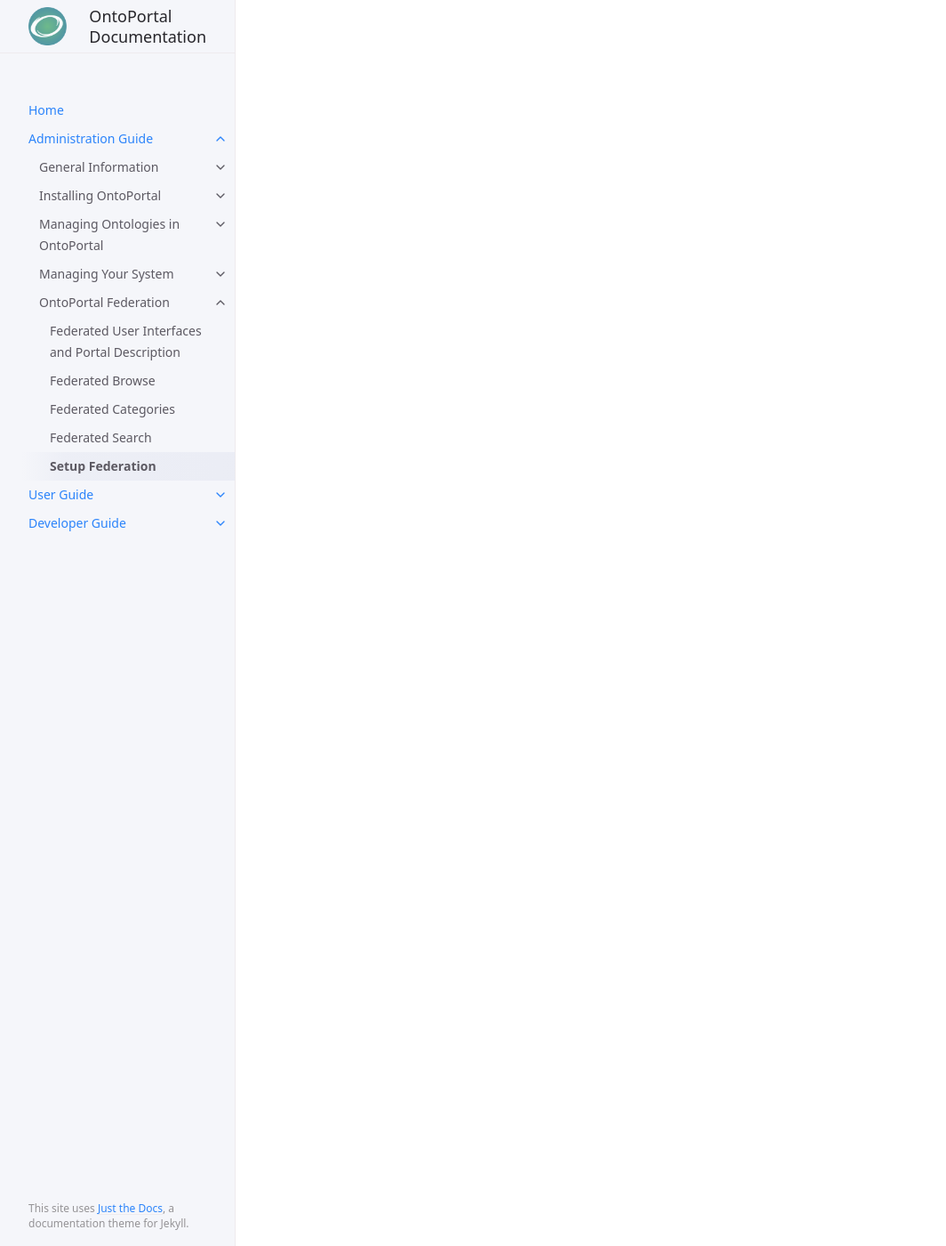
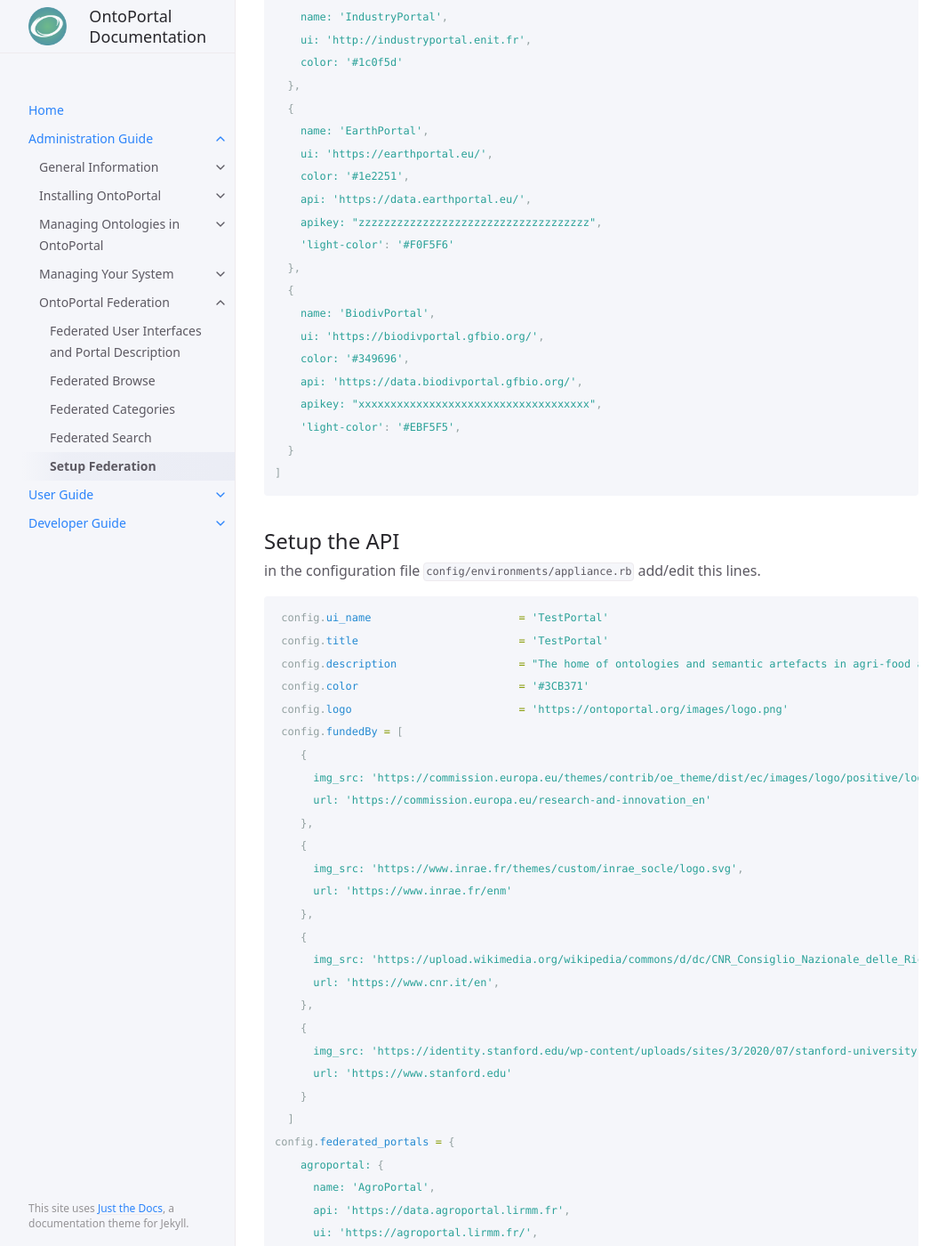
Before and after one commit to ontoportal/documentation, a Jekyll site: the page built from docs/administration-guide/federation/setup_federation.md, in a window 1280 px wide and 1400 px high, scrolled down 2665 px. Shown: the whole window at 89% size, without its empty margins (107-1171 px from the left). Built offline with Jekyll 4.4.1, drawn with Linux system fonts in a browser that asks for light colours; some of the changed text lies outside the part shown.

Commit message:
finalize the migration of the setup federation from local AgroPortal doc

````diff
--- a/docs/administration-guide/federation/setup_federation.md
+++ b/docs/administration-guide/federation/setup_federation.md
@@ -1,15 +1,23 @@
 ---
 title: Setup Federation
 layout: default
-summary: Differents things to setup to start consuming content from other portals
+summary: Different things to setup to start consuming content from other portals
 status: Preliminary
-nav_order: 4
+nav_order: 5
 parent: OntoPortal Federation
 grand_parent: Administration Guide
 permalink: /administration/federation/setup_federation
 ---
 
 # Setup Federation
+## Context
+GitHub tags: v3.0.0, v3.0.1, v3.0.2
+
+This major release brings the federation feature to OntoPortal, enabling users to browse ontologies and search for classes and concepts across multiple federated portals. This is a joint release with EcoPortal, EarthPortal and BiodivPortal i.e., each portal is now connected to each other and displays some content from the others.
+
+Technically speaking, this federation is done “at the user interface level” as the backends and APIs of each portal are already the same. The federation architecture is rather simple, based on the project Ontology API Ruby Client which has been changed to query and aggregate the results from multiple backends (as illustrated). The user interfaces have been significantly changed to handle the results coming from different portals while helping users to understand what is going on and addressing performance issues.
+
+![OntoPortal UIs federation]({{site.figures_link}}/OntoPortal/federation/federation-architecture.png)
 
 ## Setup API keys
 
@@ -24,10 +32,158 @@ By convention:
 - The APIkey of this user must be used for the pull locations for duplicates (see bellow).
 
 ## Setup the UI
-(to come from https://doc.jonquetlab.lirmm.fr/doc/federation-configuration-ahUNACCvwW)
+In  the configuration file `config/bioportal_config_appliance.rb`  add/update `$PORTAL_INSTANCES` variable, all items with an  apikey  present we be enabled to be federate with.
+```ruby
+$PORTALS_INSTANCES = [
+  {
+    name: 'AgroPortal',
+    ui: 'https://agroportal.lirmm.fr/',
+    color: '#3CB371',
+    api: 'https://data.agroportal.lirmm.fr',
+    apikey: 'xxxxxxxxxxxxxxxxxxxxxxxxxxxxxxxxxxxx',
+    'light-color': '#F1F6FA'
+  },
+  {
+    name: 'BioPortal',
+    ui: 'https://bioportal.bioontology.org/',
+    color: '#234979'
+  },
+  {
+    name: 'SIFR BioPortal',
+    apikey: 'zzzzzzzzzzzzzzzzzzzzzzzzzzzzzzzzzzzz',
+    color: '#74a9cb'
+  },
+  {
+    name: 'EcoPortal',
+    ui: 'https://ecoportal.lifewatch.eu/',
+    color: '[#0F4E8A](https://www.notion.so/Note-de-travail-135e345b8027803686b1d77de11cceac?pvs=21)',
+    api: 'https://data.ecoportal.lifewatch.eu',
+    apikey: 'xxxxxxxxxxxxxxxxxxxxxxxxxxxxxxxxxxxx',
+    'light-color': '#F0F5F6'
+  },
+  {
+    name: 'MedPortal',
+    ui: 'http://medportal.bmicc.cn/',
+    color: '#234979',
+  },
+  {
+    name: 'MatPortal',
+    ui: 'https://matportal.org/',
+    color: '#009574',
+  },
+  {
+    name: 'IndustryPortal',
+    ui: 'http://industryportal.enit.fr',
+    color: '#1c0f5d'
+  },
+  {
+    name: 'EarthPortal',
+    ui: 'https://earthportal.eu/',
+    color: '#1e2251',
+    api: 'https://data.earthportal.eu/',
+    apikey: "zzzzzzzzzzzzzzzzzzzzzzzzzzzzzzzzzzzz",
+    'light-color': '#F0F5F6'
+  },
+  {
+    name: 'BiodivPortal',
+    ui: 'https://biodivportal.gfbio.org/',
+    color: '#349696',
+    api: 'https://data.biodivportal.gfbio.org/',
+    apikey: "xxxxxxxxxxxxxxxxxxxxxxxxxxxxxxxxxxxx",
+    'light-color': '#EBF5F5',
+  }
+]
+```
 
 ## Setup the API
-(to come from https://doc.jonquetlab.lirmm.fr/doc/federation-configuration-ahUNACCvwW)
+in the configuration file `config/environments/appliance.rb` add/edit this lines.
+
+```ruby
+ config.ui_name                       = 'TestPortal'
+ config.title                         = 'TestPortal'
+ config.description                   = "The home of ontologies and semantic artefacts in agri-food and related domains."
+ config.color                         = '#3CB371'
+ config.logo                          = 'https://ontoportal.org/images/logo.png'
+ config.fundedBy = [
+    {
+      img_src: 'https://commission.europa.eu/themes/contrib/oe_theme/dist/ec/images/logo/positive/logo-ec--en.svg',
+      url: 'https://commission.europa.eu/research-and-innovation_en'
+    },
+    {
+      img_src: 'https://www.inrae.fr/themes/custom/inrae_socle/logo.svg',
+      url: 'https://www.inrae.fr/enm'
+    },
+    {
+      img_src: 'https://upload.wikimedia.org/wikipedia/commons/d/dc/CNR_Consiglio_Nazionale_delle_Ricerche_logo.png',
+      url: 'https://www.cnr.it/en',
+    },
+    {
+      img_src: 'https://identity.stanford.edu/wp-content/uploads/sites/3/2020/07/stanford-university-stacked.png',
+      url: 'https://www.stanford.edu'
+    }
+  ]
+config.federated_portals = {
+    agroportal: {
+      name: 'AgroPortal',
+      api: 'https://data.agroportal.lirmm.fr',
+      ui: 'https://agroportal.lirmm.fr/',
+      color: '#3CB371',
+      apikey: 'xxxxxxxxxxxxxxxxxxxxxxxxxxxxxxxxxxxx',
+      'light-color': '#F1F6FA',
+    },
+    bioportal: {
+      name: 'BioPortal',
+      ui: 'https://bioportal.bioontology.org/',
+      api: 'https://data.bioontology.org/',
+      color: '#234979',
+      'light-color': '#E9F2FA',
+    },
+    sifr: {
+      name: 'SIFR BioPortal',
+      ui: 'https://bioportal.lirmm.fr/',
+      color: '#74a9cb',
+    },
+    ecoportal: {
+      name: 'EcoPortal',
+      ui: 'https://ecoportal.lifewatch.eu/',
+      api: 'https://data.ecoportal.lifewatch.eu/',
+      apikey: "xxxxxxxxxxxxxxxxxxxxxxxxxxxxxxxxxxxx",
+      color: '#2076C9',
+      'light-color': '#E9F2FA',
+    },
+    medportal: {
+      name: 'MedPortal',
+      ui: 'http://medportal.bmicc.cn/',
+      color: '#234979',
+    },
+    matportal: {
+      name: 'MatPortal',
+      ui: 'https://matportal.org/',
+      color: '#009574',
+    },
+    industryportal: {
+      name: 'IndustryPortal',
+      ui: 'http://industryportal.enit.fr',
+      color: '#1c0f5d',
+    },
+    earthportal: {
+      name: 'EarthPortal',
+      ui: 'https://earthportal.eu/',
+      api: 'https://data.earthportal.eu/',
+      apikey: "xxxxxxxxxxxxxxxxxxxxxxxxxxxxxxxxxxxx",
+      color: '#404696',
+      'light-color': '#F0F5F6'
+    },
+    biodivportal: {
+      name: 'BiodivPortal',
+      ui: 'https://biodivportal.gfbio.org/',
+      api: 'https://data.biodivportal.gfbio.org/',
+      apikey: "xxxxxxxxxxxxxxxxxxxxxxxxxxxxxxxxxxxx",
+      color: '#349696',
+      'light-color': '#EBF5F5',
+    }
+  }
+```
 
 ## Duplicate management
 
````
Also changed, not shown: other parts of docs/administration-guide/federation/setup_federation.md (+2 -2 lines).
